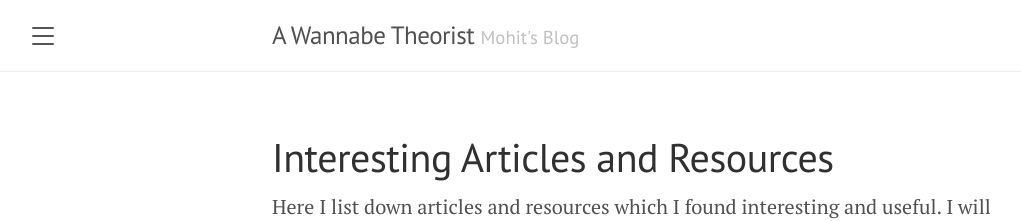
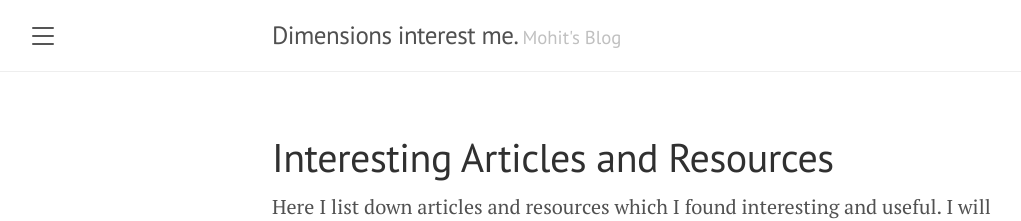
Before and after one commit to raotnameh/raotnameh.github.io, a Jekyll site: the page built from interesting-links.md, in a window 1280 px wide. Shown: the top 221 px of the page, without its empty margins (8-1029 px from the left). Built offline with Jekyll 4.4.1, drawn with Linux system fonts in a browser that asks for light colours.

Commit message:
It's just my website

```diff
--- a/_config.yml
+++ b/_config.yml
@@ -1,9 +1,9 @@
 # Setup
-title:               A Wannabe Theorist
+title:               Dimensions interest me.
 tagline:             Mohit's Blog
 #description:         'A reserved <a href="https://jekyllrb.com" target="_blank">Jekyll</a> theme that places the utmost gravity on content with a hidden drawer. Made by <a href="https://twitter.com/mdo" target="_blank">@mdo</a>.'
 description:         'Musings about things which I find exciting and some personal experiences.'
-url:                 https://mohitsharma29.github.io
+url:                 https://raotnameh.github.io
 baseurl:             ''
 paginate:            5
 permalink:           pretty
```
